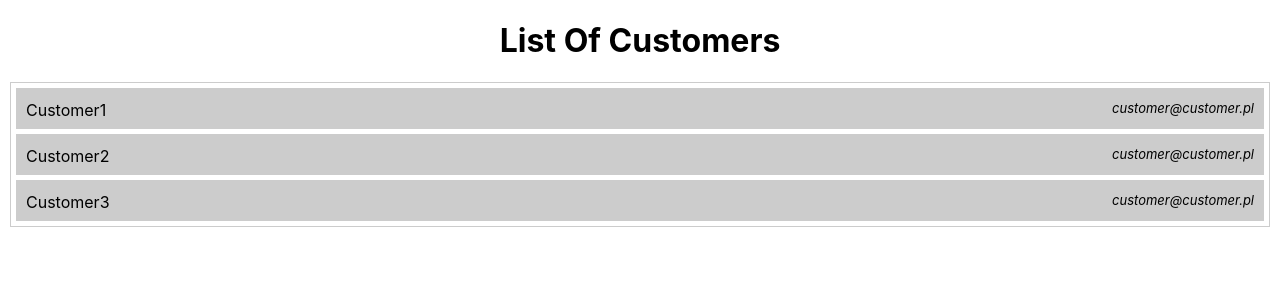
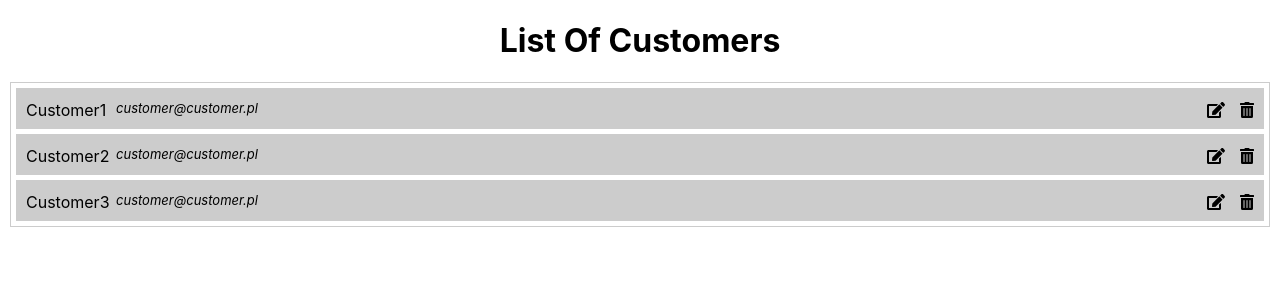
Before and after one commit to bionanek/glasswitch-orders-web, a React (Create React App) app: page / in a window 1280 px wide. Shown: the top 300 px of the page. Built offline with nearby package versions, Linux system fonts and the light colour scheme.

Commit message:
add fontawesome library with icons, add delete and edit icons to list items

```diff
--- a/package.json
+++ b/package.json
@@ -3,7 +3,12 @@
   "version": "0.1.0",
   "private": true,
   "dependencies": {
+    "@fortawesome/fontawesome-svg-core": "^1.2.17",
+    "@fortawesome/free-solid-svg-icons": "^5.8.1",
+    "@fortawesome/react-fontawesome": "^0.1.4",
+    "i": "^0.3.6",
     "node-sass": "^4.11.0",
+    "npm": "^6.9.0",
     "react": "^16.8.6",
     "react-dom": "^16.8.6",
     "react-scripts": "2.1.8"
--- a/src/components/SimpleList/SimpleList.js
+++ b/src/components/SimpleList/SimpleList.js
@@ -1,5 +1,7 @@
 import React from "react";
 import "./SimpleList.scss";
+import { FontAwesomeIcon } from "@fortawesome/react-fontawesome";
+import { faTrashAlt, faEdit } from "@fortawesome/free-solid-svg-icons";
 
 function getListElementsHTML(elements) {
   return elements.map((el, index) => {
@@ -7,6 +9,14 @@ function getListElementsHTML(elements) {
       <li key={index} className="list-element" onClick={el.onClickEvent}>
         <span className="title">{el.title.toString()}</span>
         <span className="sub-title">{el.subTitle.toString()}</span>
+        <span className="buttons-wrapper">
+          <span className="edit-icon">
+            <FontAwesomeIcon icon={faEdit} />
+          </span>
+          <span className="delete-icon">
+            <FontAwesomeIcon icon={faTrashAlt} />
+          </span>
+        </span>
       </li>
     );
   });
--- a/src/components/SimpleList/SimpleList.scss
+++ b/src/components/SimpleList/SimpleList.scss
@@ -15,10 +15,29 @@
       height: 20px;
 
       &:hover {
-        background-color: #ffc7ff;
+        background-color: #e7e7e7;
       }
 
       span {
+        &.buttons-wrapper {
+          position: absolute;
+          right: 10px;
+
+          span {
+            padding-left: 15px;
+
+            svg:hover {
+              &.fa-edit {
+                color: lightgreen;
+              }
+
+              &.fa-trash-alt {
+                color: red;
+              }
+            }
+          }
+        }
+
         margin-top: 2px;
       }
 
@@ -28,9 +47,8 @@
       }
 
       .sub-title {
-        // padding-left: 50px;
         position: absolute;
-        right: 10px;
+        left: 100px;
         font-size: 13px;
         font-style: italic;
       }
--- a/src/features/Customers/CustomersList.js
+++ b/src/features/Customers/CustomersList.js
@@ -2,7 +2,6 @@ import React, { Component } from "react";
 import "./CustomersList.scss";
 import dummyCustomers from "./CustomersData";
 import SimpleList from "../../components/SimpleList/SimpleList";
-
 class CustomersList extends Component {
   customersListObjects = dummyCustomers.map(customer => {
     const onClick = () => {
```
Also changed, not shown: src/App.js (+7 -4 lines), 1 other file (tests, documents, lock files or other folders).
